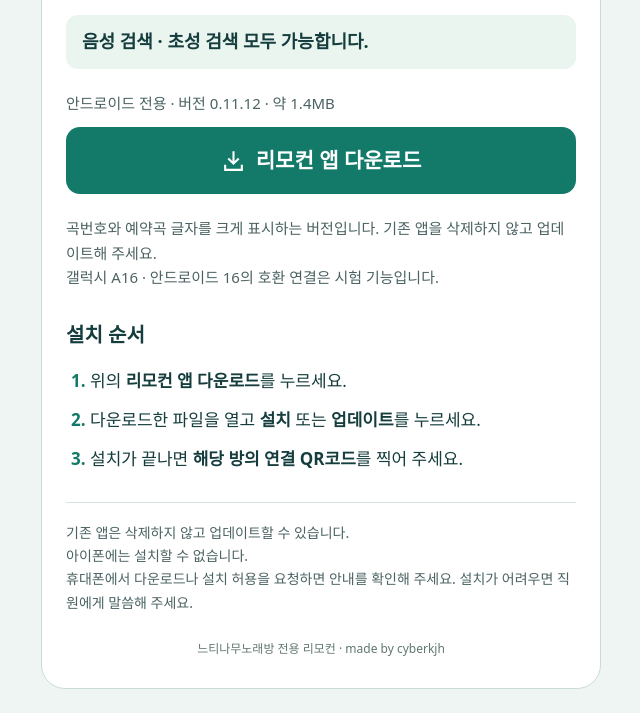
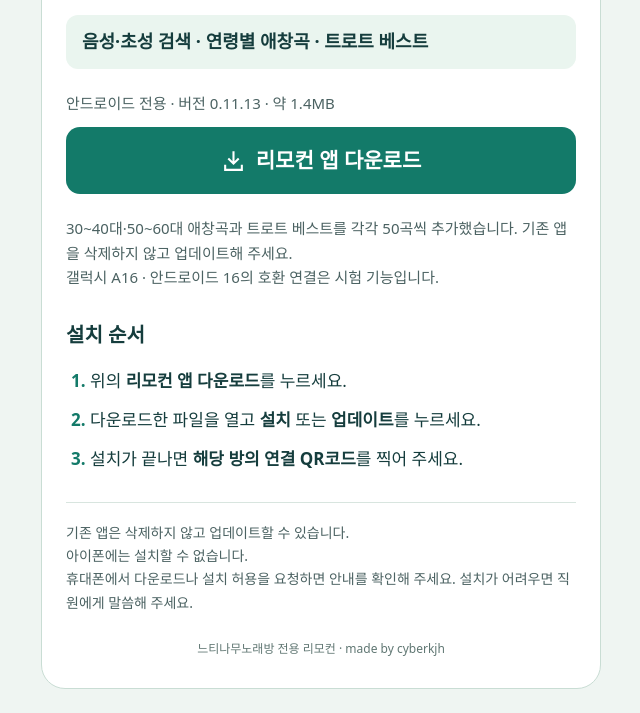
Before and after one commit to cyberkjh36/neutinamu-song-search, a website: page p2-install.html in a window 1280 px wide. Shown: the part 194-907 px from the top of the page, without its empty margins (319-959 px from the left). Drawn offline with Linux system fonts and the light colour scheme.

Commit message:
Release P2 remote 0.11.13 with curated favorites by age and trot

```diff
--- a/p2-install.html
+++ b/p2-install.html
@@ -26,13 +26,13 @@
   <main>
     <p class="brand">느티나무 노래방</p>
     <h1>손님의 휴대폰이<br>리모컨이 됩니다.</h1>
-    <p class="features">음성 검색 · 초성 검색 모두 가능합니다.</p>
-    <p class="meta">안드로이드 전용 · 버전 0.11.12 · 약 1.4MB</p>
-    <a class="download" href="./downloads/Neutinamu_P2_Room_QR_0.11.12.apk" download="Neutinamu_P2_Room_QR_0.11.12.apk" type="application/vnd.android.package-archive">
+    <p class="features">음성·초성 검색 · 연령별 애창곡 · 트로트 베스트</p>
+    <p class="meta">안드로이드 전용 · 버전 0.11.13 · 약 1.4MB</p>
+    <a class="download" href="./downloads/Neutinamu_P2_Room_QR_0.11.13.apk" download="Neutinamu_P2_Room_QR_0.11.13.apk" type="application/vnd.android.package-archive">
       <svg viewBox="0 0 24 24" fill="none" stroke="currentColor" stroke-width="2" aria-hidden="true"><path d="M12 3v12m-5-5 5 5 5-5M4 16v5h16v-5"/></svg>
       리모컨 앱 다운로드
     </a>
-    <p class="meta">곡번호와 예약곡 글자를 크게 표시하는 버전입니다. 기존 앱을 삭제하지 않고 업데이트해 주세요.<br>갤럭시 A16 · 안드로이드 16의 호환 연결은 시험 기능입니다.</p>
+    <p class="meta">30~40대·50~60대 애창곡과 트로트 베스트를 각각 50곡씩 추가했습니다. 기존 앱을 삭제하지 않고 업데이트해 주세요.<br>갤럭시 A16 · 안드로이드 16의 호환 연결은 시험 기능입니다.</p>
     <h2>설치 순서</h2>
     <ol>
       <li>위의 <strong>리모컨 앱 다운로드</strong>를 누르세요.</li>
```
Also changed, not shown: downloads/README.md, 1 other file.
